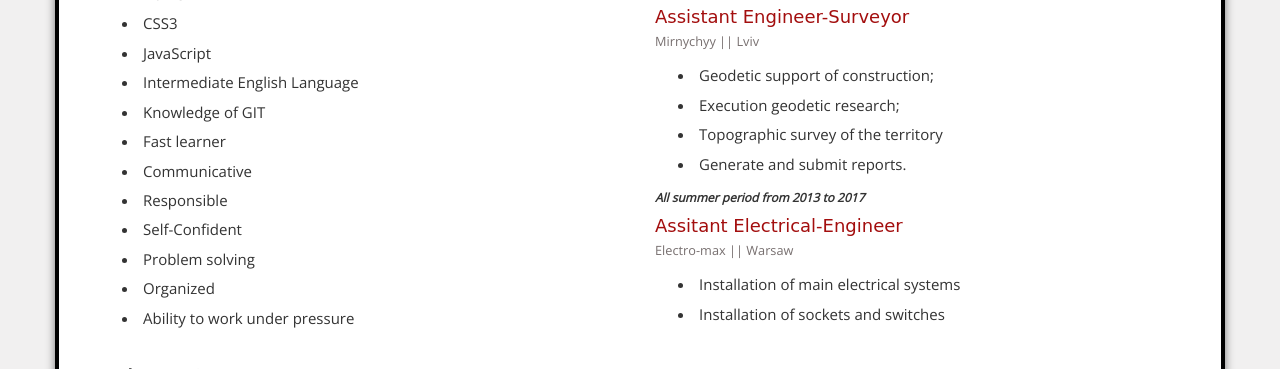
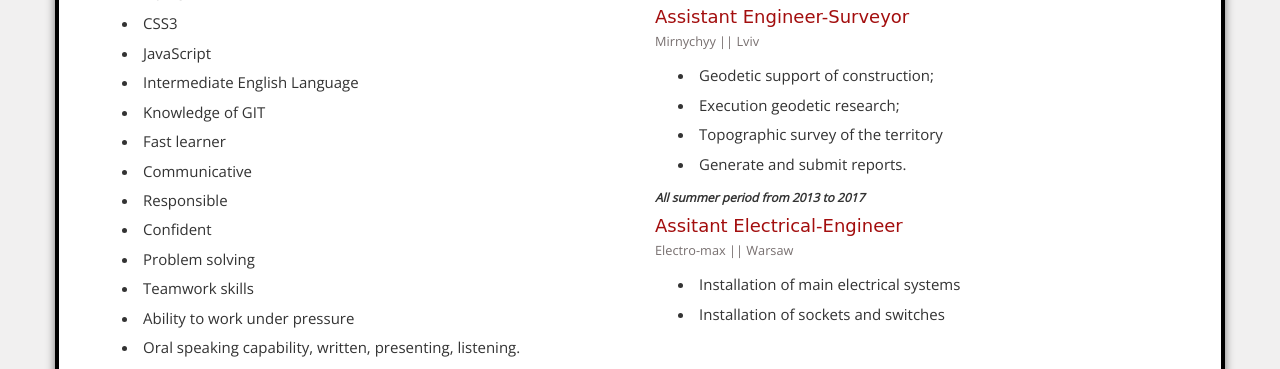
Before and after one commit to SerhiiTkachenko/-SerhiiTkachenko.github.io, a plain HTML site: page index.html in a window 1280 px wide. Shown: the part 356-725 px from the top of the page. Drawn offline with nearby package versions, Linux system fonts and the light colour scheme.

Commit message:
added new skills^-^

```diff
--- a/index.html
+++ b/index.html
@@ -40,10 +40,11 @@
                     <li>Fast learner</li>
                     <li>Communicative</li>
                     <li>Responsible</li>
-                    <li>Self-Confident</li>
+                    <li>Confident</li>
                     <li>Problem solving</li>
-                    <li>Organized</li>
+                    <li>Teamwork skills</li>
                     <li>Ability to work under pressure</li>
+                    <li>Oral speaking capability, written, presenting, listening.</li>
                 </ul>
             </div>
             <div class=col-sm-6>
```
